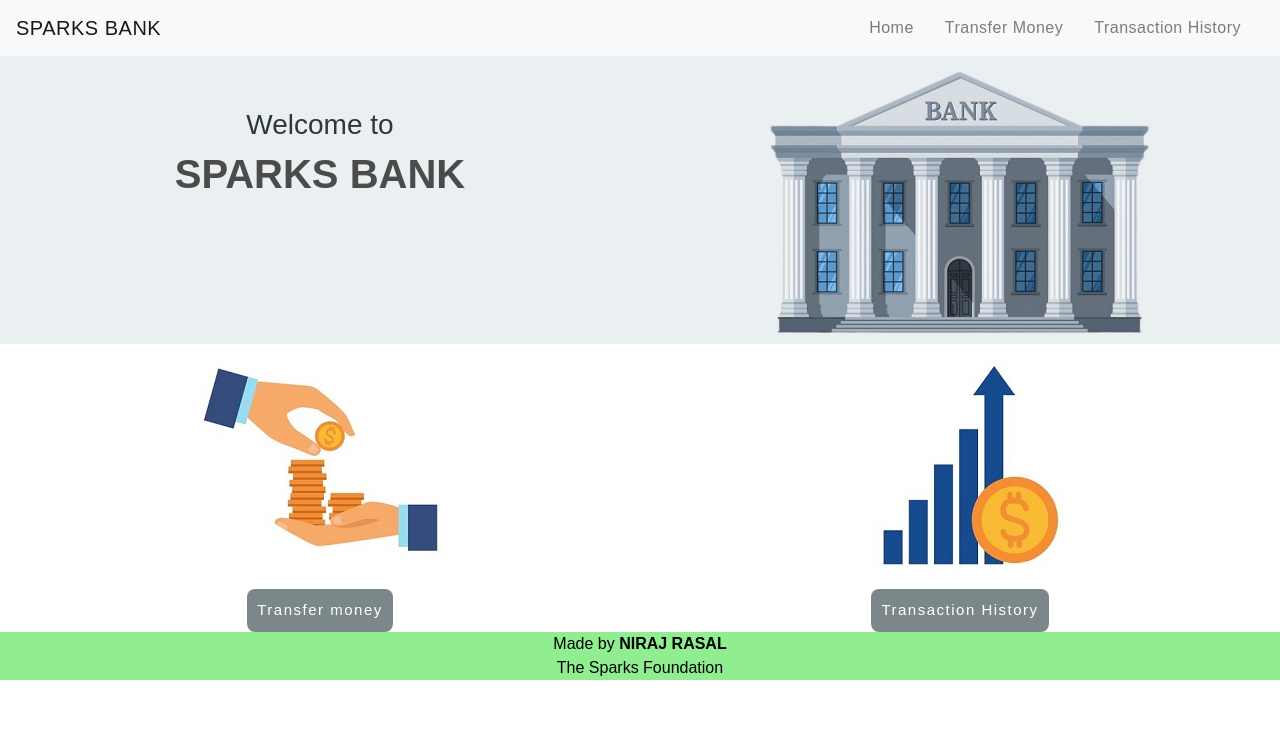
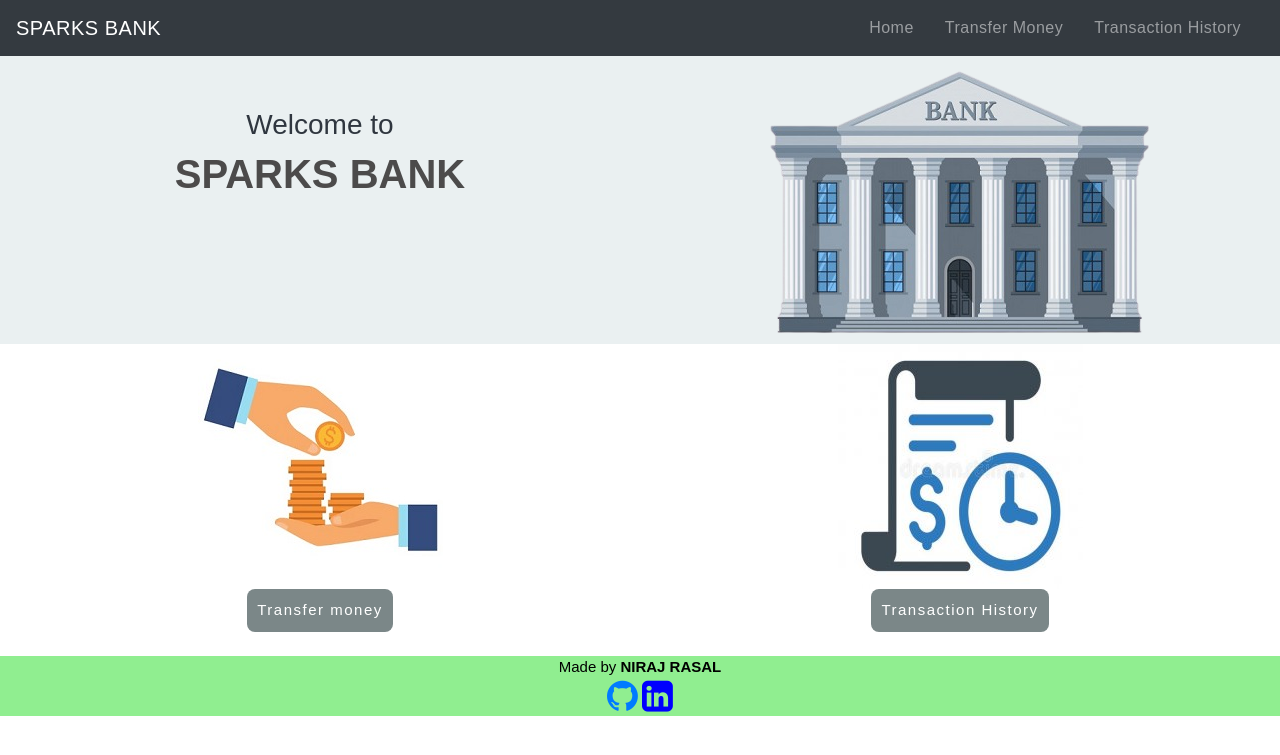
Before and after one commit to NirajRasal/Basic-banking-system, a PHP site: page / in a window 1280 px wide. Shown: the top 755 px of the page. Run offline with PHP 8.4, Linux system fonts and the light colour scheme.

Commit message:
UI modification

```diff
--- a/css/style.css
+++ b/css/style.css
@@ -31,11 +31,6 @@ button:hover,h1:hover{
 button:hover{
 	background-color:#4C4B4B;
 }
-/*footer{
-	color:#586776;
-	background-color:#EAF0F1;
-	letter-spacing: 0.5px;
-}*/
 footer p{
 	margin: 0;
 	font-size: 15px;
--- a/css/table.css
+++ b/css/table.css
@@ -13,6 +13,7 @@ table{
 td{
 	text-align: center;
 }
+
 button{
 	border:none;
 	background: #d9d9d9;
--- a/index.php
+++ b/index.php
@@ -5,16 +5,19 @@
     <meta charset="utf-8">
     <meta name="viewport" content="width=device-width, initial-scale=1, shrink-to-fit=no">
 
-    <!-- Bootstrap CSS -->
+    <!--font awesome -->
+    <link rel="stylesheet" href="https://cdnjs.cloudflare.com/ajax/libs/font-awesome/4.7.0/css/font-awesome.min.css">
+
+    <!-- Bootstrap and CSS -->
     <link rel="stylesheet" href="https://stackpath.bootstrapcdn.com/bootstrap/4.5.2/css/bootstrap.min.css" integrity="sha384-JcKb8q3iqJ61gNV9KGb8thSsNjpSL0n8PARn9HuZOnIxN0hoP+VmmDGMN5t9UJ0Z" crossorigin="anonymous">
     <link rel="stylesheet" type="text/css" href="css/style.css">
     <link rel="stylesheet" type="text/css" href="css/navbar.css">
 
     <title>Basic Banking System</title>
   </head>
+
 <style>
-  .footer {
-
+  footer{
 	left: 0;
 	bottom: 0;
 	width: 100%;
@@ -24,11 +27,7 @@
 }
 
   </style>
-
   <body>
-  <script src="https://code.jquery.com/jquery-3.5.1.slim.min.js" integrity="sha384-DfXdz2htPH0lsSSs5nCTpuj/zy4C+OGpamoFVy38MVBnE+IbbVYUew+OrCXaRkfj" crossorigin="anonymous"></script>
-<script src="https://cdn.jsdelivr.net/npm/bootstrap@4.5.3/dist/js/bootstrap.bundle.min.js" integrity="sha384-ho+j7jyWK8fNQe+A12Hb8AhRq26LrZ/JpcUGGOn+Y7RsweNrtN/tE3MoK7ZeZDyx" crossorigin="anonymous"></script>
-
   <?php
   include 'navbar.php';
   ?>
@@ -50,23 +49,23 @@
       <!-- Activity section -->
             <div class="row activity text-center">
                   <div class="col-md act">
-                    <img src="img/transfer.jpg" class="img-fluid">
+                    <img src="img/transfer.jpg" class="img-fluid">          <!--Transfer money image -->
                     <br>
-                    <a href="transfermoney.php"><button>Transfer money</button></a>
+                    <a href="transfer_money.php"><button>Transfer money</button></a>
                   </div>
                   <div class="col-md act">
-                    <img src="img/history.jpg" class="img-fluid">
+                    <img src="img/transaction-history.jpg" class="img-fluid">   <!--Transaction history image -->
                     <br>
-                    <a href="transactionhistory.php"><button>Transaction History</button></a>
+                    <a href="transaction_history.php"><button>Transaction History</button></a>
                   </div>
             </div>
       </div>
-      <div class="footer">
-        <p> Made by <b>NIRAJ RASAL</b> <br> The Sparks Foundation</p>
-	<!--	<p><a href="http://www.github.com/anishaagrawal26"><i class="fa fa-github" style="font-size:36px"></i></a>
+      <br>
+      <footer>
+        <p> Made by <b>NIRAJ RASAL</b></p>    <!-- Github and linkdin link using font-awesome -->
+      		<p><a href="https://github.com/NirajRasal"><i class="fa fa-github" style="font-size:36px"></i></a>
 		    <a href="https://www.linkedin.com/in/niraj-rasal/"><i class="fa fa-linkedin-square" style="font-size:36px;color:blue"></i></a>
-		</p> -->
+		    </p>
       </footer>
-
   </body>
 </html>
--- a/navbar.php
+++ b/navbar.php
@@ -1,5 +1,5 @@
 <!-- navbar -->
-<nav class="navbar navbar-expand-md navbar-light bg-light">
+<nav class="navbar navbar-expand-md navbar-dark bg-dark">
       <a class="navbar-brand" href="index.php">SPARKS BANK</a>
       <button class="navbar-toggler" type="button" data-toggle="collapse" data-target="#collapsibleNavbar">
         <span class="navbar-toggler-icon"></span>
```
Also changed, not shown: transaction_history.php (+32 -16 lines), transfer_money.php (+7 -3 lines), README.md (deleted), img/transaction-history.jpg (added). Lines whose indentation alone changed are shown as unchanged.
